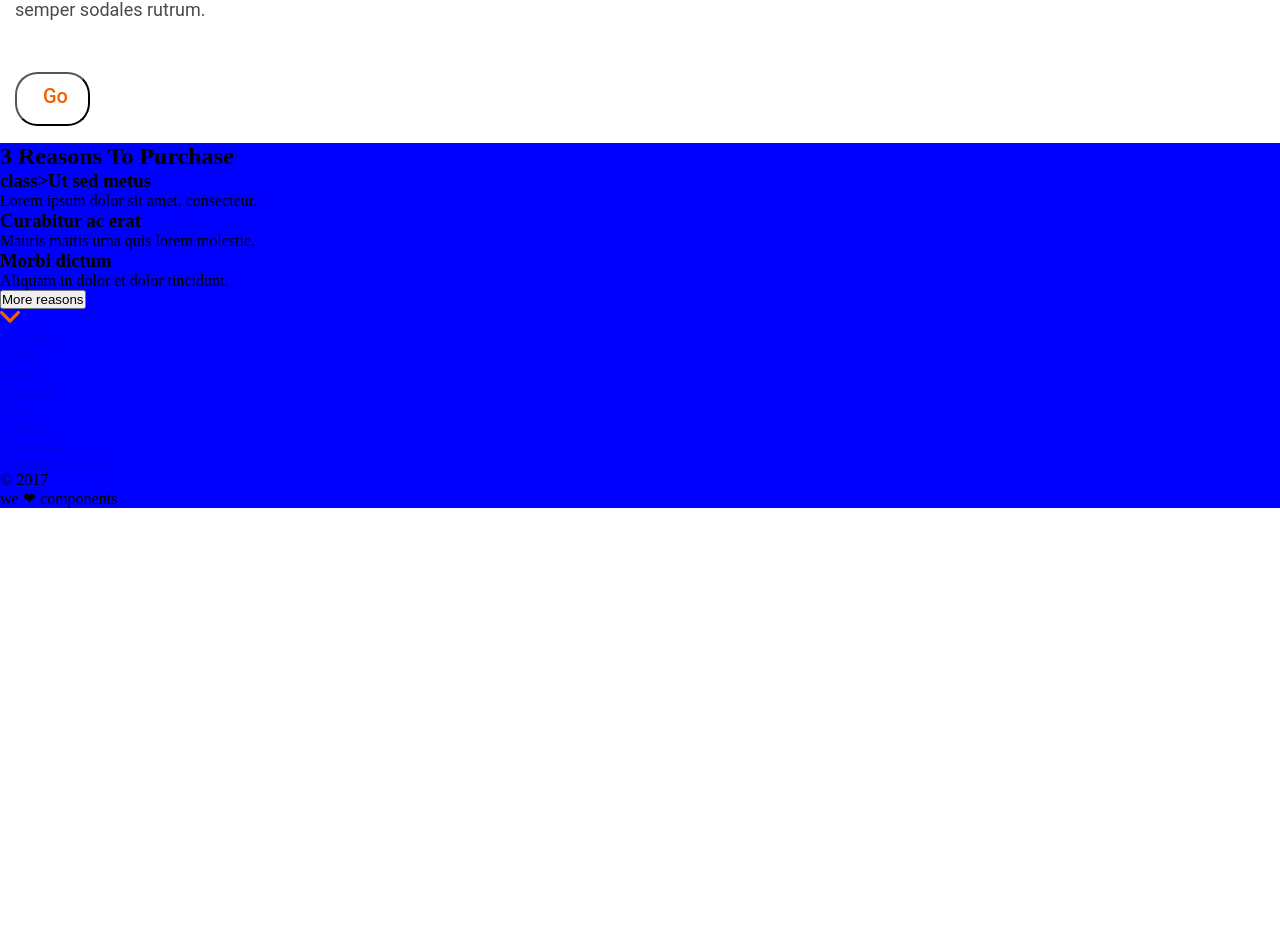
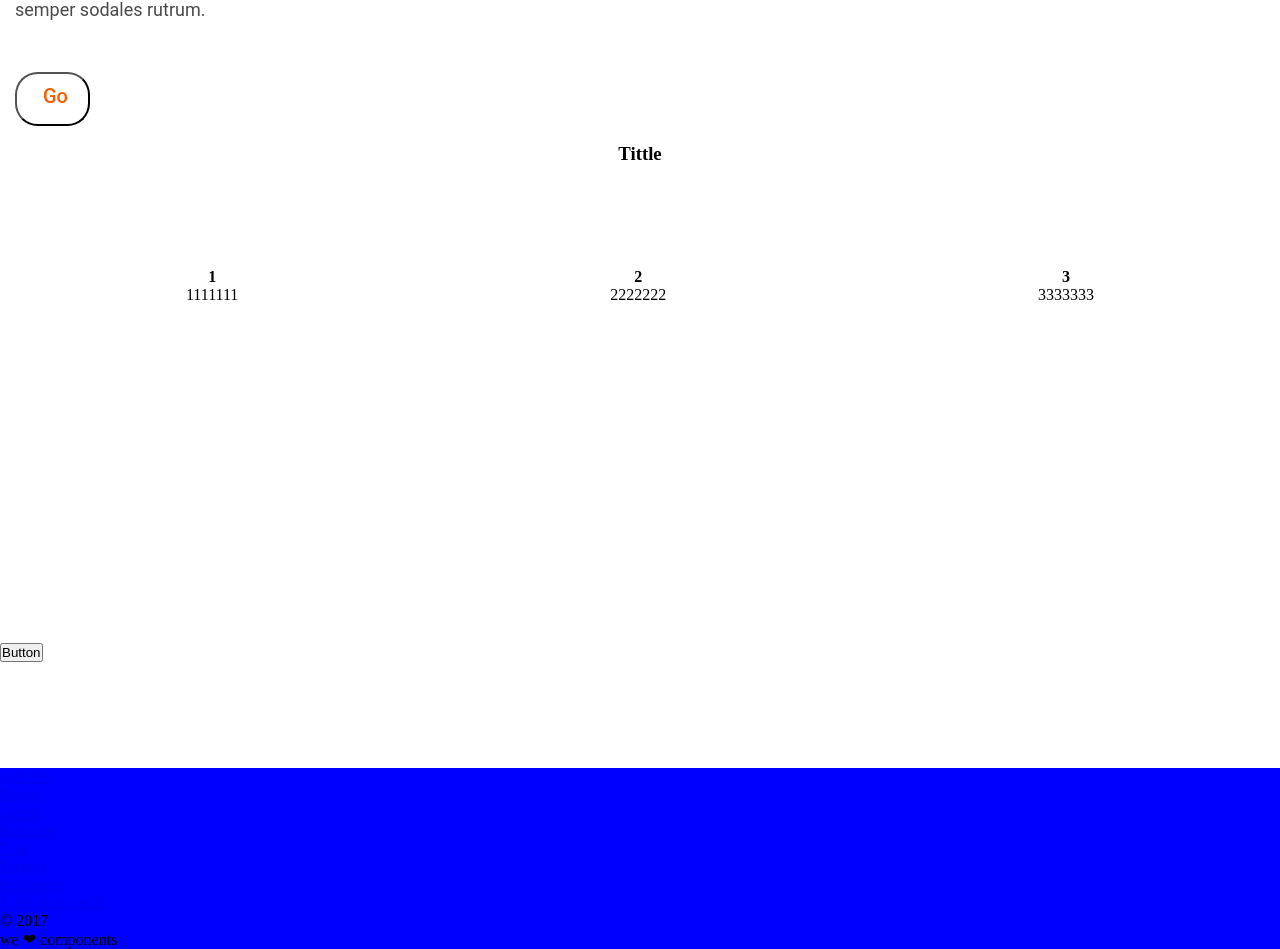
Before and after one commit to Adalab/f-m1-evaluacion-final-claramiralles, a website: page docs/index.html in a window 1280 px wide. Shown: the part 1033-1982 px from the top of the page. Before the commit the page ends 1541 px from the top, so only its background shows below. Drawn offline with Linux system fonts and the light colour scheme.

Commit message:
better grid responsive

```diff
--- a/_src/assets/scss/components/_section2.scss
+++ b/_src/assets/scss/components/_section2.scss
@@ -1,21 +1,68 @@
 .wrapper {
-   height: 625px;
-   width: auto;
+   height: auto;
+   width: 100%;
+   margin: 0%;
+   padding: 0%;
    display: grid;
    grid-template-columns: 1fr;
-   grid-template-rows: 125px 375px 125px;
+   grid-template-rows: 0.25fr 1fr 0.25fr;
+   text-align: center;
+   background-color: $color_iceBlue;
 }
 
 .tittle__container {
   grid-row-start: 1;
   grid-row-end: 2;
+  display: block;
   text-align: center;
+  min-width: 100% auto;
+  margin: 30px 15px;
+
+      @media all and (min-width:768px) {
+      min-width: 100% auto;
+      margin: 30px 160px;
+      }
+
+      @media all and (min-width:1200px) {
+      min-width: 100% auto;
+      margin: 60px 275px;
+}
+}
+
+.tittle {
+   width: 290px;
+   height: 30px;
+   font-family: RobotoSlab;
+   font-size: 24px;
+   font-weight: bold;
+   font-style: normal;
+   font-stretch: normal;
+   line-height: 1.25;
+   letter-spacing: normal;
+   text-align: center;
+   color: $color_blackNight;
+   width: 184px;
+   margin: 108px 68px;
+
+   @media all and (min-width:768px) {
+      width: 450px;
+      margin: 210px 30px;
+
+      }
+
+      @media all and (min-width:1200px) {
+      width: 730px;
+      margin: 60px 275px;
+
+}
 }
 
 .list__container {
    grid-row-start: 2;
    grid-row-end: 3;
    text-align: center;
+   margin-right: 55px;
+   margin-left: 55px;
 }
 
 .list {
@@ -42,4 +89,105 @@
 .list-item {
    text-decoration-style: none;
    list-style-type: none;
+   margin-top: 45px;
+   margin-bottom: 45px;
 }
+
+.ittem-tittle {
+      width: 184px;
+      height: 30px;
+      font-family: RobotoSlab;
+      font-size: 18px;
+      font-weight: bold;
+      font-style: normal;
+      font-stretch: normal;
+      line-height: 1.67;
+      letter-spacing: normal;
+      text-align: center;
+      color: $color_blackNight;
+      max-width: 180px;
+
+      @media all and (min-width:768px) {
+         max-width: 696.6px;
+   }
+
+      @media all and (min-width:1200px) {
+         max-width: 1037.6px;
+}
+}
+
+.ittem-paragraph {
+   width: 180px;
+   height: 63px;
+   font-family: Roboto;
+   font-size: 18px;
+   font-weight: normal;
+   font-style: normal;
+   font-stretch: normal;
+   line-height: 1.67;
+   letter-spacing: normal;
+   text-align: center;
+   color: $color_blackNight;
+}
+
+.button__div {
+   display: block;
+   width: 100%;
+   max-height: 25%;
+   padding: 0%;
+   margin: 0%;
+   text-align: center;
+}
+.button__container {
+   grid-row-start: 3;
+   grid-row-end: 4;
+   display: flex;
+   align-content: center;
+   justify-content: center;
+   align-items: center;
+   margin-top: 0%;
+   margin-bottom: 6%;
+   min-width: 184px;
+   height: 45px;
+   margin: 45px 68px 60px 45px;
+
+   @media all and (min-width:768px) {
+      min-width: 184px auto;
+      max-width: 184px auto;
+   }
+
+   @media all and (min-width:1200px) {
+      min-width: 184px auto;
+      max-width: 184px auto;
+
+}
+}
+
+
+.button {
+   color: $color_whiteSnow;
+   background-color:$color_orangeBright;
+   max-width: 123px;
+   height: 30px;
+   font-family: Roboto;
+   font-size: 20px;
+   font-weight: 500;
+   font-style: normal;
+   font-stretch: normal;
+   line-height: 45px;
+   letter-spacing: normal;
+   text-align: center;
+   border-radius: 200px;
+   padding-bottom: 45px;
+   display: inline;
+
+   @media all and (min-width:768px) {
+      min-width: 184px auto;
+      max-width: 184px auto;
+   }
+
+   @media all and (min-width:1200px) {
+      min-width: 184px auto;
+      max-width: 184px auto;
+}
+}
--- a/docs/index.html
+++ b/docs/index.html
@@ -48,32 +48,34 @@
                     <p class="s1__button-text">Go</p>
                 </button>
             </section>
-            <aside>
-                <section class="s2__container">
-                     <h2 class="s2__h2">3 Reasons To Purchase</h2>
+            <div class="wrapper">
+                <div class="tittle__container">
+                     <h3 classs="tittle">Tittle</h3>
 
-                    <ul class="s2__ul">
-                        <li class="s2__li">
-                             <h3 class="s2__h3"> class>Ut sed metus</h3>
+                </div>
+                <div class="list__container">
+                    <ul class="list">
+                        <li class="list-item">
+                             <h4>1</h4>
 
-                            <p class="s2__p">Lorem ipsum dolor sit amet, consecteur.</p>
+                            <p>1111111</p>
                         </li>
-                        <li class="s2__li">
-                             <h3 class="s2__h3">Curabitur ac erat</h3>
+                        <li class="list-item">
+                             <h4>2</h4>
 
-                            <p class="s2__p">Mauris mattis urna quis lorem molestie.</p>
+                            <p>2222222</p>
                         </li>
-                        <li class="s2__li">
-                             <h3 class="s2__h3">Morbi dictum</h3>
+                        <li class="list-item">
+                             <h4>3</h4>
 
-                            <p class="s2__p">Aliquam in dolor et dolor tincidunt.</p>
+                            <p>3333333</p>
                         </li>
                     </ul>
-                    <button class="s2__button">More reasons</button>
-                    <div class="s2__arrow-container"> <a href="#"><img class="s2__arrow-image" src="../assets/images/ico-scroll-down.svg" alt="arrow scroll down"> </a>
-                    </div>
-                </section>
-            </aside>
+                </div>
+                <div class="button__container">
+                    <button class="button">Button</button>
+                </div>
+            </div>
         </main>
         <!-- FOOTER -->
         <footer>
```
Also changed, not shown: _src/templates/index.html (+1 -1 lines), _src/templates/partials/_section2.html (+8 -7 lines), docs/assets/css/main.css.
